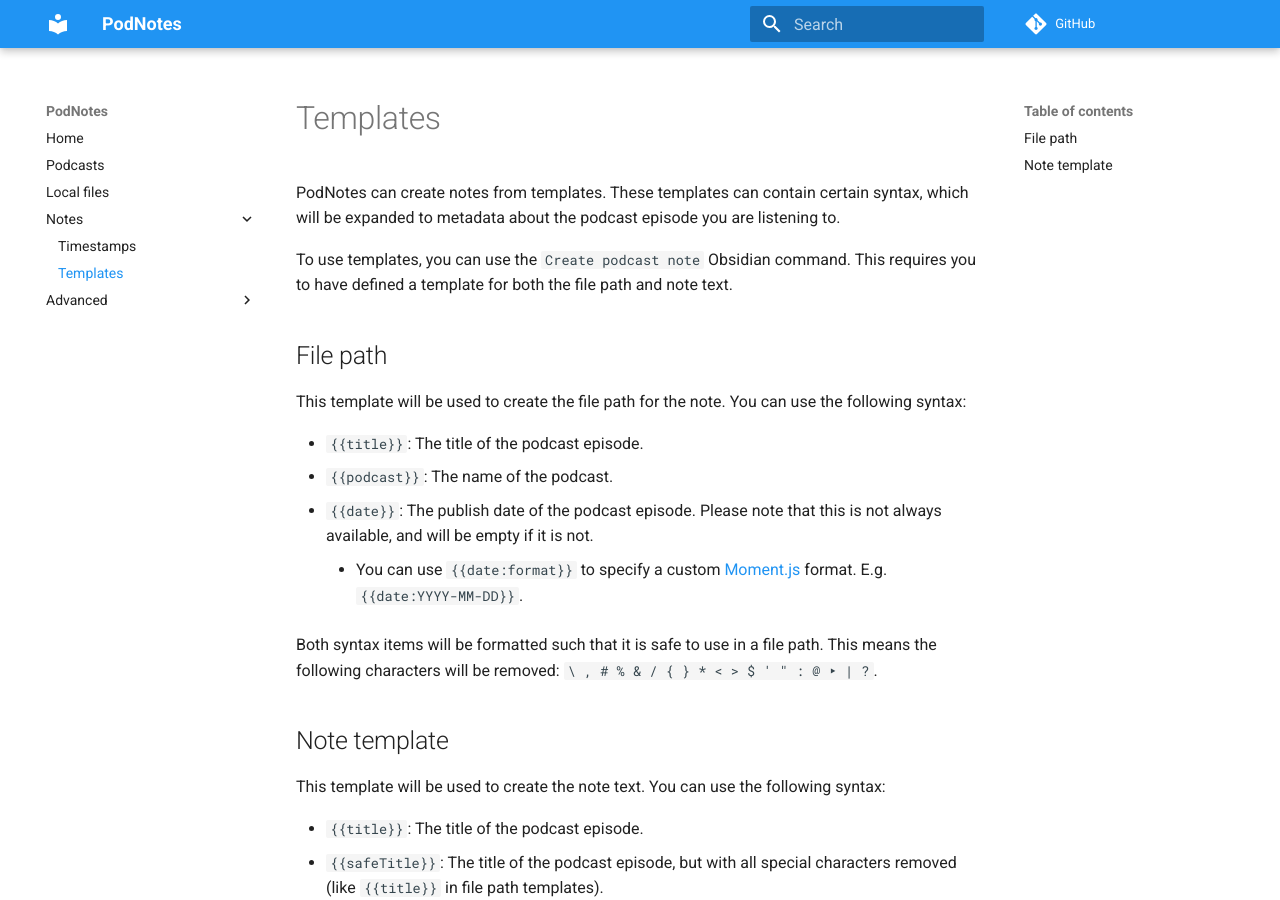
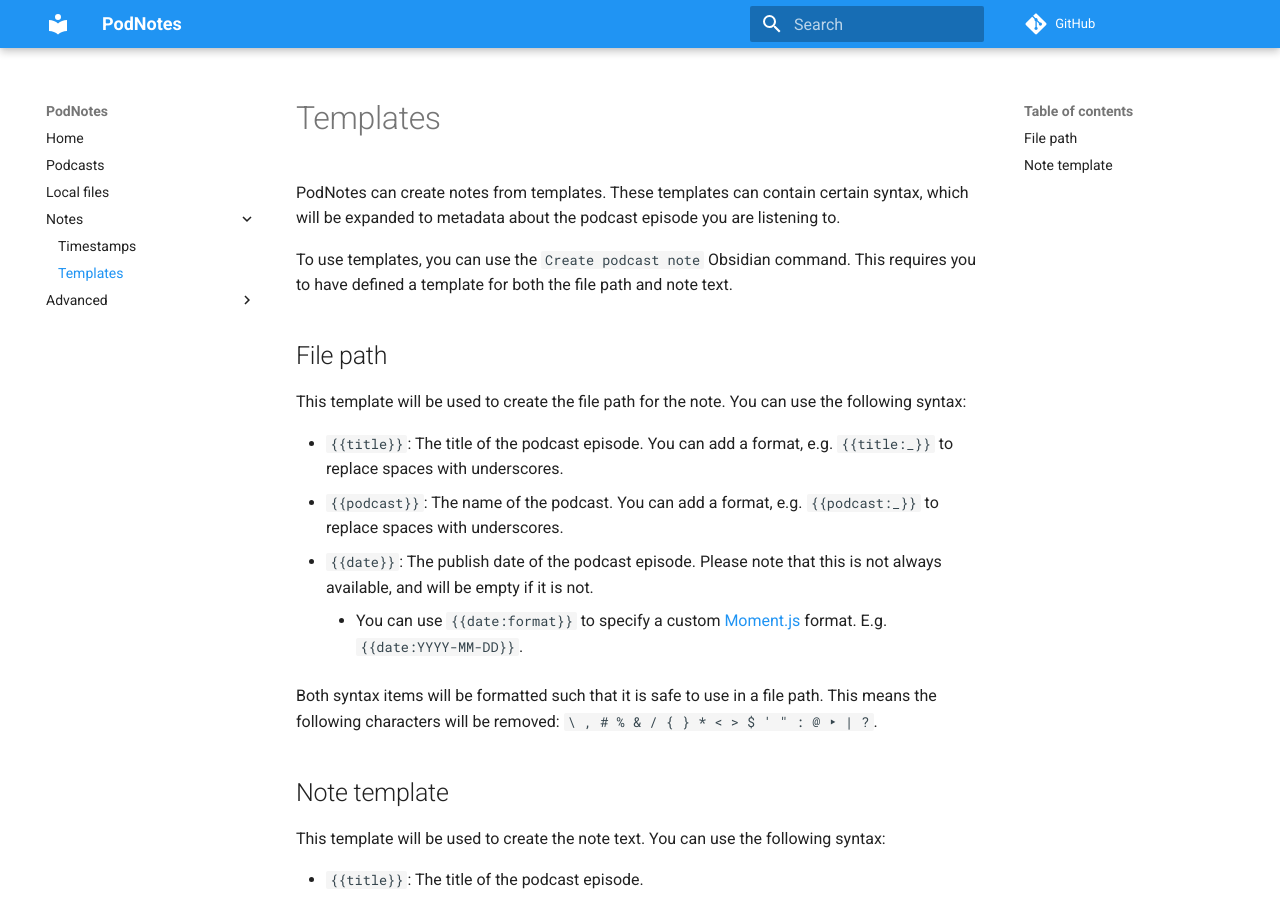
Before and after one commit to chhoumann/PodNotes, an MkDocs documentation site: the page built from docs/docs/templates.md, in a window 1280 px wide and 900 px high. Built offline with MkDocs 1.6.1 and Material for MkDocs 9.7.7, drawn with Linux system fonts in a browser that asks for light colours; comment, search, counter and statistics services are not loaded.

Commit message:
docs: add title & podcast format info to docs

```diff
--- a/docs/docs/templates.md
+++ b/docs/docs/templates.md
@@ -6,8 +6,8 @@ This requires you to have defined a template for both the file path and note tex
 ## File path
 This template will be used to create the file path for the note. You can use the following syntax:
 
-- `{{title}}`: The title of the podcast episode.
-- `{{podcast}}`: The name of the podcast.
+- `{{title}}`: The title of the podcast episode. You can add a format, e.g. `{{title:_}}` to replace spaces with underscores.
+- `{{podcast}}`: The name of the podcast. You can add a format, e.g. `{{podcast:_}}` to replace spaces with underscores.
 - `{{date}}`: The publish date of the podcast episode. Please note that this is not always available, and will be empty if it is not.
 	- You can use `{{date:format}}` to specify a custom [Moment.js](https://momentjs.com) format. E.g. `{{date:YYYY-MM-DD}}`.
 
```
